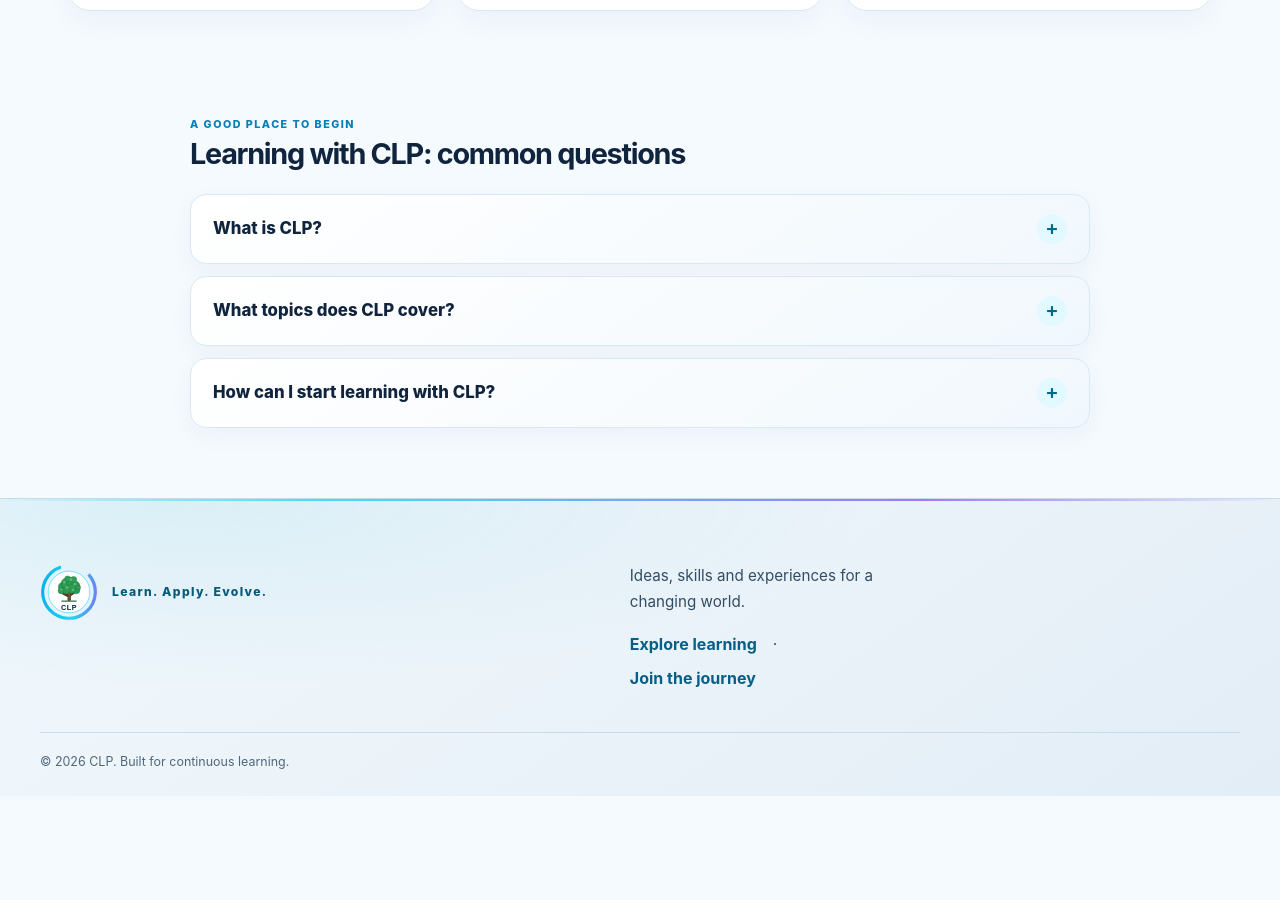
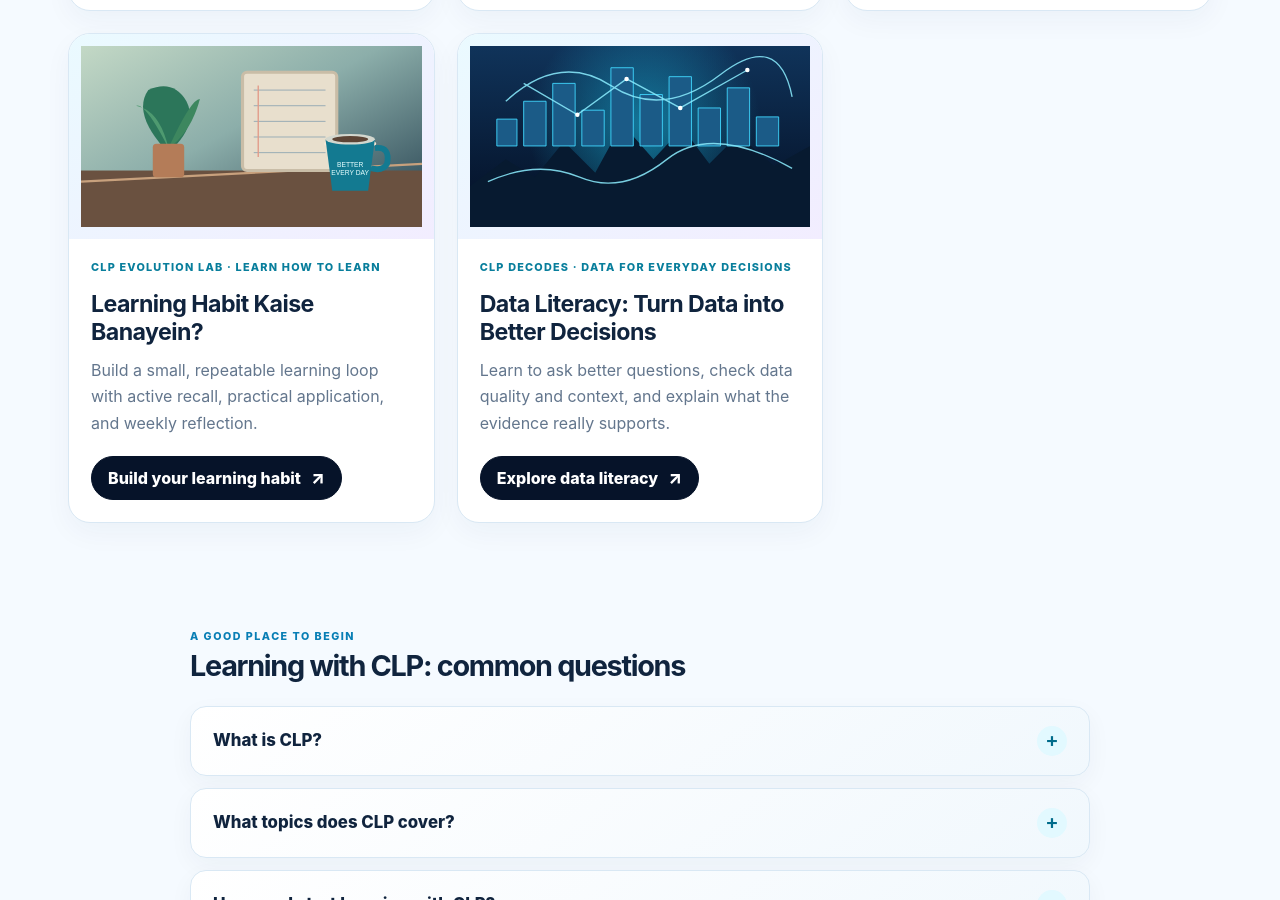
Before and after one commit to sanjeevkshu/clp, a Jekyll site: the page built from learn.md, in a window 1280 px wide and 900 px high, scrolled down 1162 px. Built offline with Jekyll 4.4.1, drawn with Linux system fonts in a browser that asks for light colours; before the commit the page ends 1958 px from its top, so only the background shows below that.

Commit message:
Expand CLP learning library with habit and data literacy pathways

```diff
--- a/learn.md
+++ b/learn.md
@@ -30,6 +30,14 @@ faq_items:
       <img class="learn-resource-art" src="{{ '/assets/images/clp-seven-day-challenge.svg' | relative_url }}" alt="Illustration of a seven-day productivity challenge with small daily milestones" loading="lazy">
       <div class="learn-resource-copy"><p class="card-kicker">CLP EVOLUTION LAB · HANDS-ON CHALLENGE</p><h3>Seven-Day AI Productivity Challenge</h3><p>Test one low-risk AI-assisted workflow, check the quality of its output, and reflect on what genuinely improved.</p><a class="learn-card-button" href="{{ '/learn/7-day-ai-challenge/' | relative_url }}">Start the challenge <span aria-hidden="true">↗</span></a></div>
     </article>
+    <article class="learn-resource-card">
+      <img class="learn-resource-art" src="{{ '/assets/images/card-habits.svg' | relative_url }}" alt="Illustration representing small, repeatable learning habits" loading="lazy">
+      <div class="learn-resource-copy"><p class="card-kicker">CLP EVOLUTION LAB · LEARN HOW TO LEARN</p><h3>Learning Habit Kaise Banayein?</h3><p>Build a small, repeatable learning loop with active recall, practical application, and weekly reflection.</p><a class="learn-card-button" href="{{ '/learn/build-a-learning-habit/' | relative_url }}">Build your learning habit <span aria-hidden="true">↗</span></a></div>
+    </article>
+    <article class="learn-resource-card">
+      <img class="learn-resource-art" src="{{ '/assets/images/card-data.svg' | relative_url }}" alt="Illustration representing data, patterns, and decision-making" loading="lazy">
+      <div class="learn-resource-copy"><p class="card-kicker">CLP DECODES · DATA FOR EVERYDAY DECISIONS</p><h3>Data Literacy: Turn Data into Better Decisions</h3><p>Learn to ask better questions, check data quality and context, and explain what the evidence really supports.</p><a class="learn-card-button" href="{{ '/learn/data-literacy-for-decisions/' | relative_url }}">Explore data literacy <span aria-hidden="true">↗</span></a></div>
+    </article>
   </div>
 </section>
 
```
